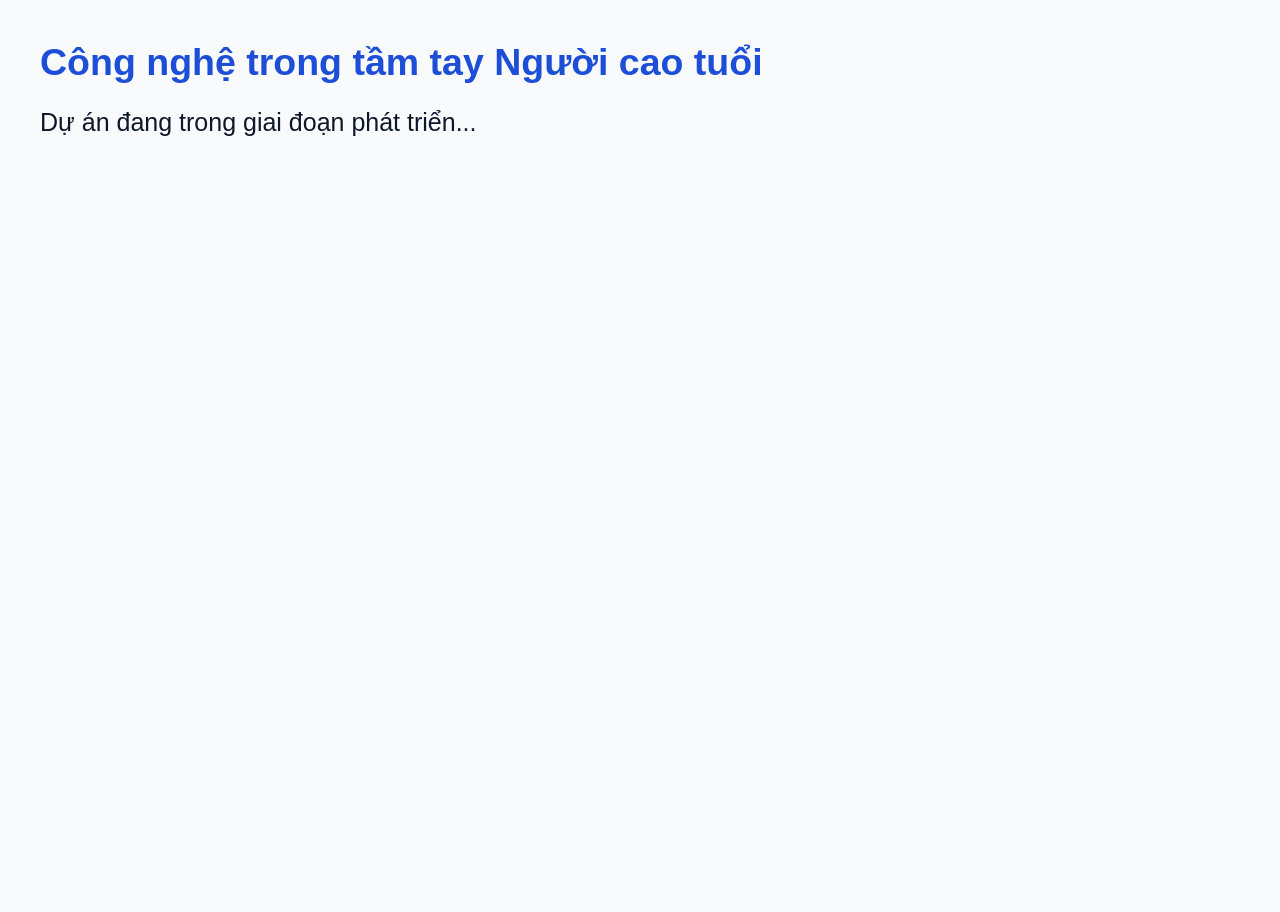
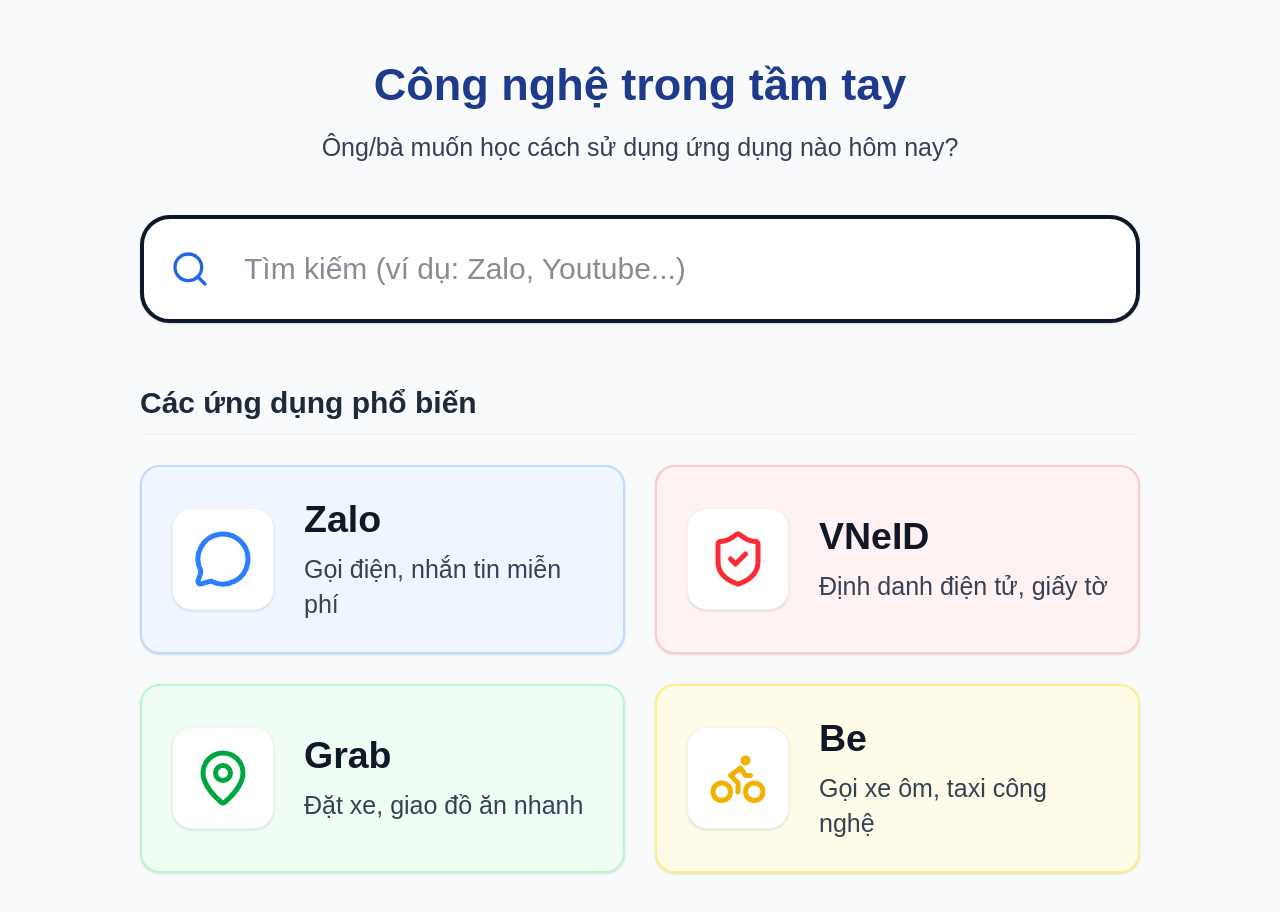
Before and after one commit to SherlockTran/tech-for-seniors, a Next.js app: page / in a window 1280 px wide. Shown: the top 912 px of the page. Before the commit the page ends 800 px from the top, so only its background shows below. Built offline with nearby package versions, Linux system fonts and the light colour scheme.

Commit message:
feat(home): implement search bar and popular app grid for elderly

```diff
--- a/package.json
+++ b/package.json
@@ -10,6 +10,7 @@
   },
   "dependencies": {
     "@supabase/supabase-js": "^2.110.7",
+    "lucide-react": "^1.25.0",
     "next": "16.2.10",
     "react": "19.2.4",
     "react-dom": "19.2.4"
--- a/src/app/page.tsx
+++ b/src/app/page.tsx
@@ -1,12 +1,89 @@
+import { Search, MessageCircle, MapPin, Bike, ShieldCheck } from "lucide-react";
+import Link from "next/link";
+
 export default function Home() {
+  const popularApps = [
+    {
+      id: "zalo",
+      name: "Zalo",
+      description: "Gọi điện, nhắn tin miễn phí",
+      icon: <MessageCircle className="w-12 h-12 text-blue-500" />,
+      color: "bg-blue-50 hover:bg-blue-100 border-blue-200",
+    },
+    {
+      id: "vneid",
+      name: "VNeID",
+      description: "Định danh điện tử, giấy tờ",
+      icon: <ShieldCheck className="w-12 h-12 text-red-500" />,
+      color: "bg-red-50 hover:bg-red-100 border-red-200",
+    },
+    {
+      id: "grab",
+      name: "Grab",
+      description: "Đặt xe, giao đồ ăn nhanh",
+      icon: <MapPin className="w-12 h-12 text-green-600" />,
+      color: "bg-green-50 hover:bg-green-100 border-green-200",
+    },
+    {
+      id: "be",
+      name: "Be",
+      description: "Gọi xe ôm, taxi công nghệ",
+      icon: <Bike className="w-12 h-12 text-yellow-500" />,
+      color: "bg-yellow-50 hover:bg-yellow-100 border-yellow-200",
+    },
+  ];
+
   return (
-    <main className="min-h-screen p-8">
-      <h1 className="text-3xl font-bold text-primary-700">
-        Công nghệ trong tầm tay Người cao tuổi
-      </h1>
-      <p className="mt-4 text-xl">
-        Dự án đang trong giai đoạn phát triển...
-      </p>
+    <main className="min-h-screen p-6 md:p-12 max-w-4xl mx-auto">
+      {/* Header */}
+      <header className="mb-10 text-center">
+        <h1 className="text-3xl md:text-4xl font-bold text-primary-900 mb-4">
+          Công nghệ trong tầm tay
+        </h1>
+        <p className="text-xl text-gray-700">
+          Ông/bà muốn học cách sử dụng ứng dụng nào hôm nay?
+        </p>
+      </header>
+
+      {/* Search Bar */}
+      <section className="mb-12">
+        <div className="relative">
+          <div className="absolute inset-y-0 left-0 pl-6 flex items-center pointer-events-none">
+            <Search className="h-8 w-8 text-primary-600" />
+          </div>
+          <input
+            type="text"
+            className="block w-full pl-20 pr-6 py-6 text-2xl border-4 border-primary-200 rounded-3xl bg-white shadow-sm focus:outline-none focus:border-primary-500 focus:ring-4 focus:ring-primary-100 transition-all"
+            placeholder="Tìm kiếm (ví dụ: Zalo, Youtube...)"
+          />
+        </div>
+      </section>
+
+      {/* Popular Apps */}
+      <section>
+        <h2 className="text-2xl font-bold text-gray-800 mb-6 border-b-2 border-gray-100 pb-2">
+          Các ứng dụng phổ biến
+        </h2>
+        <div className="grid grid-cols-1 md:grid-cols-2 gap-6">
+          {popularApps.map((app) => (
+            <Link
+              key={app.id}
+              href={`/tutorial/${app.id}`}
+              className={`flex items-center p-6 border-2 rounded-2xl transition-transform active:scale-95 ${app.color} shadow-sm`}
+            >
+              <div className="bg-white p-4 rounded-2xl shadow-sm border border-gray-100 mr-6">
+                {app.icon}
+              </div>
+              <div>
+                <h3 className="text-3xl font-bold text-gray-900 mb-2">
+                  {app.name}
+                </h3>
+                <p className="text-xl text-gray-700">{app.description}</p>
+              </div>
+            </Link>
+          ))}
+        </div>
+      </section>
     </main>
   );
 }
```
Also changed, not shown: 1 other file (tests, documents, lock files or other folders).
